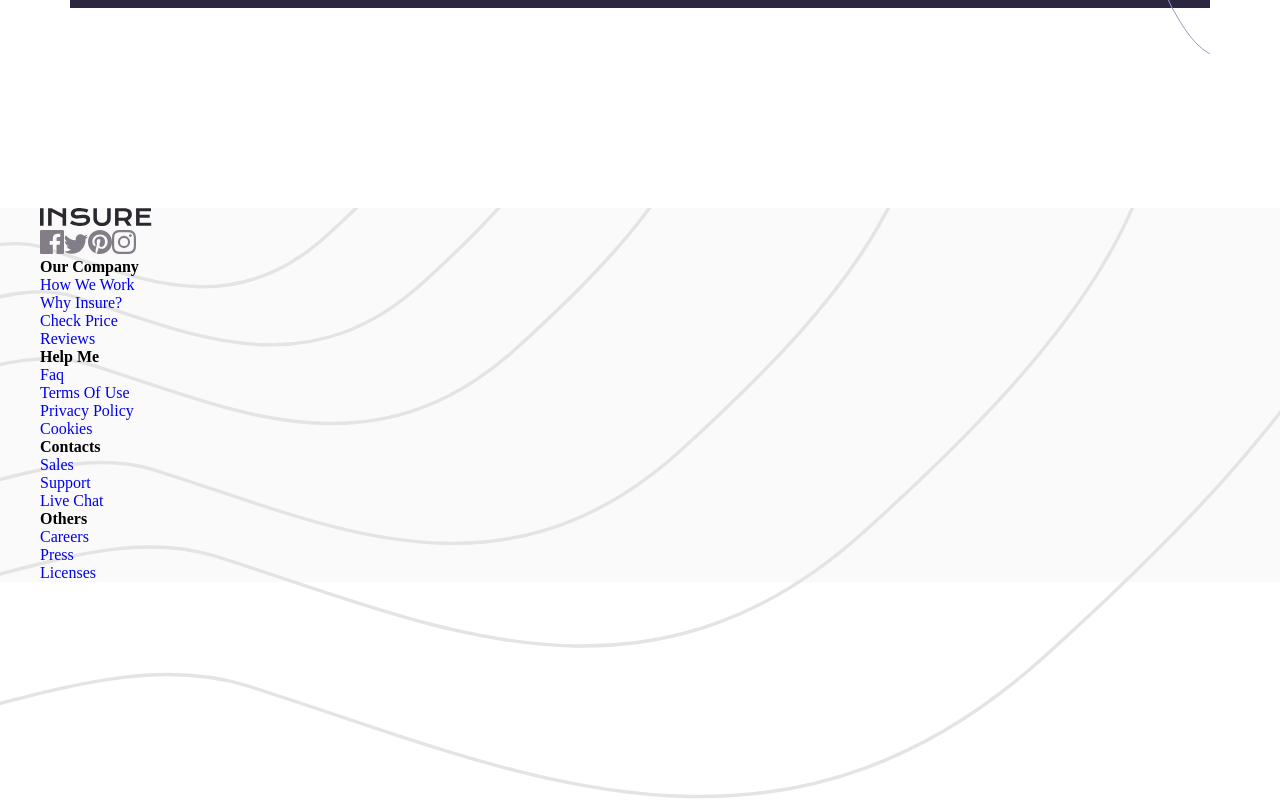
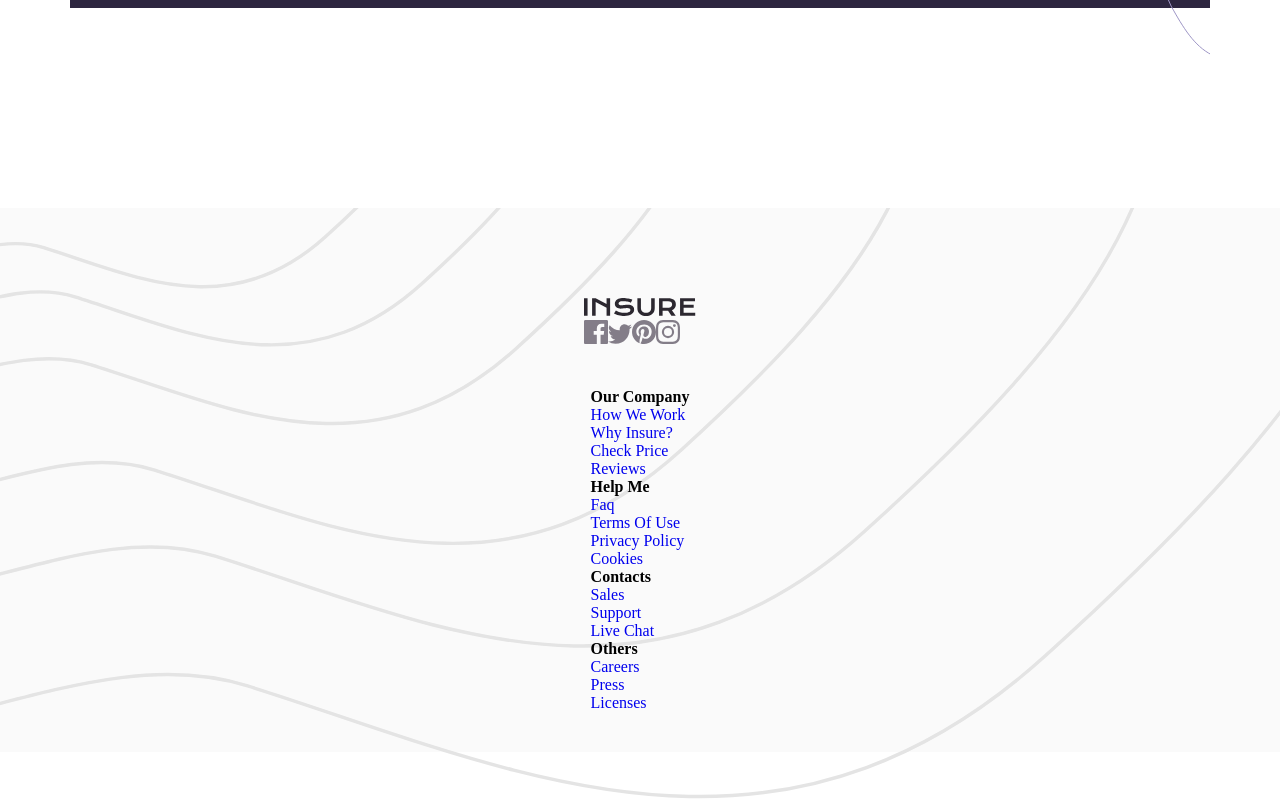
Before and after one commit to higor-costa/pagina-de-destino-insure, a React (Vite) app: page / in a window 1280 px wide. Shown: the part 3433-4233 px from the top of the page. Built offline with nearby package versions, Linux system fonts and the light colour scheme.

Commit message:
Declara estilo do contêiner do footer

```diff
--- a/src/style/components/Footer.module.scss
+++ b/src/style/components/Footer.module.scss
@@ -11,4 +11,11 @@ footer {
     top: 0;
     width: 100%;
   }
+
+  .container {
+    @include displayFlex;
+    flex-direction: column;
+    padding: 50px 30px 0;
+    gap: 40px;
+  }
 }
```
